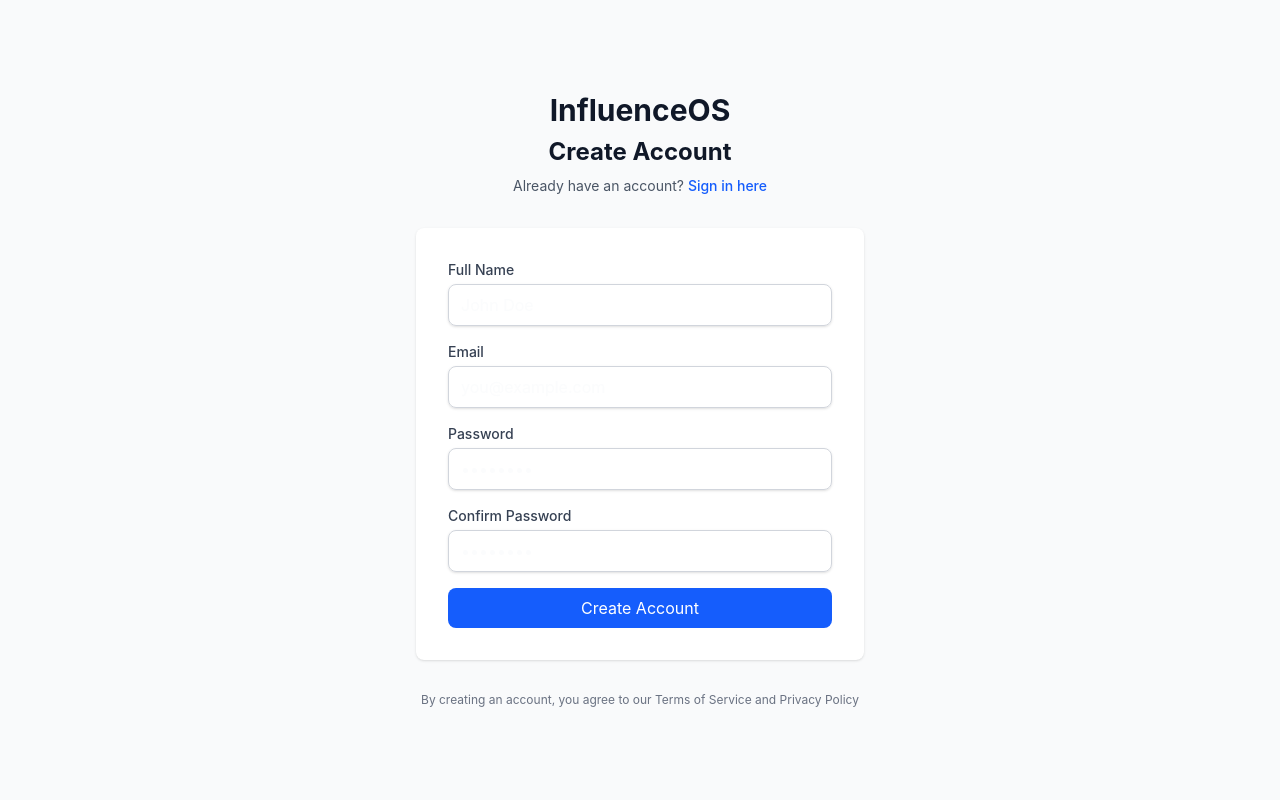
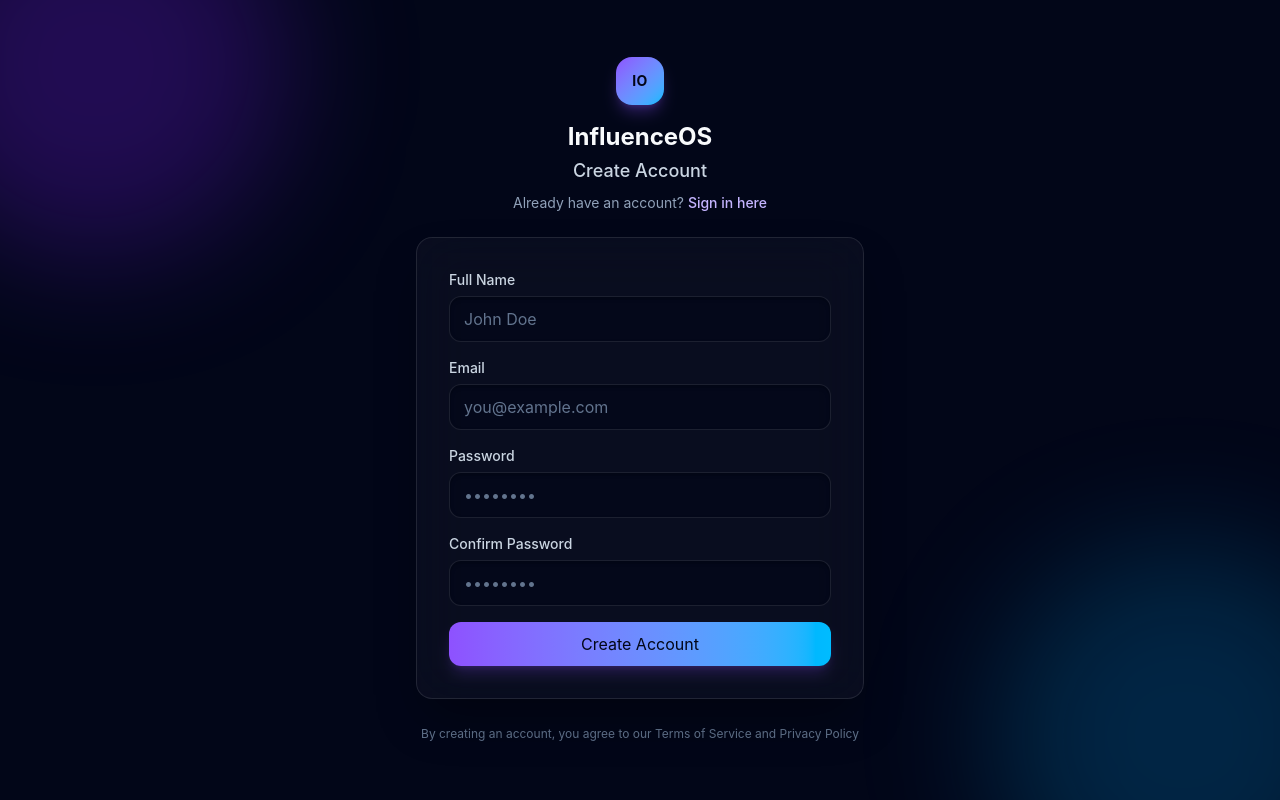
Before and after one commit to S0903487/influenceos, a React (Vite) app: page /register in a window 1280 px wide. Built offline with nearby package versions, Linux system fonts and the light colour scheme.

Commit message:
update manual

```diff
--- a/src/App.tsx
+++ b/src/App.tsx
@@ -2,6 +2,7 @@ import { BrowserRouter, Routes, Route, Navigate } from 'react-router-dom';
 import { QueryClient, QueryClientProvider } from '@tanstack/react-query';
 import { LoginPage, RegisterPage, ForgotPasswordPage } from './features/auth';
 import ProtectedRoute from './features/auth/components/ProtectedRoute';
+import PublicOnlyRoute from './features/auth/components/PublicOnlyRoute';
 import AppLayout from './components/layout/AppLayout';
 import DashboardPage from './features/dashboard/DashboardPage';
 import InfluencersPage from './features/influencers/InfluencersPage';
@@ -26,10 +27,12 @@ export function App() {
     <QueryClientProvider client={queryClient}>
       <BrowserRouter>
         <Routes>
-          {/* Public routes */}
-          <Route path="/login" element={<LoginPage />} />
-          <Route path="/register" element={<RegisterPage />} />
-          <Route path="/forgot-password" element={<ForgotPasswordPage />} />
+          {/* Public routes — redirect to the dashboard if already signed in */}
+          <Route element={<PublicOnlyRoute />}>
+            <Route path="/login" element={<LoginPage />} />
+            <Route path="/register" element={<RegisterPage />} />
+            <Route path="/forgot-password" element={<ForgotPasswordPage />} />
+          </Route>
 
           {/* Protected app routes */}
           <Route element={<ProtectedRoute />}>
--- /dev/null
+++ b/src/features/auth/components/AuthShell.tsx
@@ -0,0 +1,40 @@
+import type { ReactNode } from 'react';
+
+interface AuthShellProps {
+  title: string;
+  subtitle?: ReactNode;
+  children: ReactNode;
+  footer?: ReactNode;
+}
+
+/**
+ * Shared visual shell for the login / register / forgot-password pages.
+ * Matches the dark, violet-to-sky glass aesthetic used across the rest
+ * of the app (see Sidebar/Topbar/StatCard).
+ */
+export function AuthShell({ title, subtitle, children, footer }: AuthShellProps) {
+  return (
+    <div className="relative flex min-h-screen items-center justify-center overflow-hidden bg-slate-950 px-4 py-12">
+      {/* Ambient background glow, echoes the radial gradient in index.css */}
+      <div className="pointer-events-none absolute -top-32 -left-24 h-96 w-96 rounded-full bg-violet-600/25 blur-3xl" />
+      <div className="pointer-events-none absolute -bottom-32 -right-24 h-96 w-96 rounded-full bg-sky-500/20 blur-3xl" />
+
+      <div className="relative w-full max-w-md space-y-6">
+        <div className="text-center">
+          <div className="mx-auto mb-4 grid h-12 w-12 place-items-center rounded-2xl bg-gradient-to-br from-violet-500 to-sky-400 text-sm font-bold tracking-wide text-slate-950 shadow-lg shadow-violet-500/30">
+            IO
+          </div>
+          <h1 className="text-2xl font-bold text-slate-50">InfluenceOS</h1>
+          <h2 className="mt-1 text-lg font-medium text-slate-300">{title}</h2>
+          {subtitle && <p className="mt-2 text-sm text-slate-400">{subtitle}</p>}
+        </div>
+
+        <div className="rounded-2xl border border-white/10 bg-white/[0.03] p-8 shadow-2xl shadow-black/40 backdrop-blur-xl">
+          {children}
+        </div>
+
+        {footer && <div className="text-center text-sm text-slate-400">{footer}</div>}
+      </div>
+    </div>
+  );
+}
--- a/src/features/auth/components/LoginForm.tsx
+++ b/src/features/auth/components/LoginForm.tsx
@@ -4,6 +4,9 @@ import { useNavigate } from 'react-router-dom';
 import { AlertCircle, Loader2 } from 'lucide-react';
 import { loginSchema, type LoginFormData } from '../validators/loginSchema';
 import { useLogin } from '../hooks/useAuth';
+
+const inputClass =
+  'mt-1.5 block w-full rounded-xl border border-white/10 bg-slate-950/60 px-3.5 py-2.5 text-sm text-slate-100 placeholder:text-slate-500 shadow-inner shadow-black/20 outline-none transition focus:border-violet-400/60 focus:ring-2 focus:ring-violet-500/30';
 
 export function LoginForm() {
   const navigate = useNavigate();
@@ -30,44 +33,44 @@ export function LoginForm() {
   return (
     <form onSubmit={handleSubmit(onSubmit)} className="space-y-4">
       {serverError && (
-        <div className="flex items-center gap-2 rounded-lg bg-red-50 p-3 text-red-800">
-          <AlertCircle className="h-4 w-4" />
+        <div className="flex items-center gap-2 rounded-xl border border-red-500/30 bg-red-500/10 p-3 text-red-300">
+          <AlertCircle className="h-4 w-4 shrink-0" />
           <p className="text-sm">{serverError}</p>
         </div>
       )}
 
       <div>
-        <label htmlFor="email" className="block text-sm font-medium text-gray-700">
+        <label htmlFor="email" className="block text-sm font-medium text-slate-300">
           Email
         </label>
         <input
           {...register('email')}
           type="email"
           id="email"
-          className="mt-1 block w-full rounded-lg border border-gray-300 px-3 py-2 shadow-sm focus:border-blue-500 focus:outline-none focus:ring-1 focus:ring-blue-500"
+          className={inputClass}
           placeholder="you@example.com"
         />
-        {errors.email && <p className="mt-1 text-sm text-red-600">{errors.email.message}</p>}
+        {errors.email && <p className="mt-1.5 text-sm text-red-400">{errors.email.message}</p>}
       </div>
 
       <div>
-        <label htmlFor="password" className="block text-sm font-medium text-gray-700">
+        <label htmlFor="password" className="block text-sm font-medium text-slate-300">
           Password
         </label>
         <input
           {...register('password')}
           type="password"
           id="password"
-          className="mt-1 block w-full rounded-lg border border-gray-300 px-3 py-2 shadow-sm focus:border-blue-500 focus:outline-none focus:ring-1 focus:ring-blue-500"
+          className={inputClass}
           placeholder="••••••••"
         />
-        {errors.password && <p className="mt-1 text-sm text-red-600">{errors.password.message}</p>}
+        {errors.password && <p className="mt-1.5 text-sm text-red-400">{errors.password.message}</p>}
       </div>
 
       <button
         type="submit"
         disabled={isPending}
-        className="flex w-full items-center justify-center gap-2 rounded-lg bg-blue-600 px-4 py-2 font-medium text-white hover:bg-blue-700 disabled:bg-blue-400"
+        className="flex w-full items-center justify-center gap-2 rounded-xl bg-gradient-to-r from-violet-500 to-sky-400 px-4 py-2.5 font-medium text-slate-950 shadow-lg shadow-violet-500/20 transition hover:brightness-110 disabled:cursor-not-allowed disabled:opacity-60"
       >
         {isPending && <Loader2 className="h-4 w-4 animate-spin" />}
         {isPending ? 'Logging in...' : 'Log In'}
--- /dev/null
+++ b/src/features/auth/components/PublicOnlyRoute.tsx
@@ -0,0 +1,27 @@
+import { Navigate, Outlet } from 'react-router-dom'
+import { useIsAuthenticated } from '../hooks/useAuth'
+
+/**
+ * Wraps public-only routes (login, register, forgot-password).
+ * If the user already has a valid session, bounce them straight to the
+ * dashboard instead of showing the auth forms again.
+ */
+function PublicOnlyRoute() {
+  const { isAuthenticated, isLoading } = useIsAuthenticated()
+
+  if (isLoading) {
+    return (
+      <div className="flex min-h-screen items-center justify-center bg-slate-950 text-sm text-slate-400">
+        Checking session…
+      </div>
+    )
+  }
+
+  if (isAuthenticated) {
+    return <Navigate to="/dashboard" replace />
+  }
+
+  return <Outlet />
+}
+
+export default PublicOnlyRoute
--- a/src/features/auth/components/RegisterForm.tsx
+++ b/src/features/auth/components/RegisterForm.tsx
@@ -4,6 +4,9 @@ import { useNavigate } from 'react-router-dom';
 import { AlertCircle, Loader2 } from 'lucide-react';
 import { registerSchema, type RegisterFormData } from '../validators/registerSchema';
 import { useRegister } from '../hooks/useAuth';
+
+const inputClass =
+  'mt-1.5 block w-full rounded-xl border border-white/10 bg-slate-950/60 px-3.5 py-2.5 text-sm text-slate-100 placeholder:text-slate-500 shadow-inner shadow-black/20 outline-none transition focus:border-violet-400/60 focus:ring-2 focus:ring-violet-500/30';
 
 export function RegisterForm() {
   const navigate = useNavigate();
@@ -38,74 +41,74 @@ export function RegisterForm() {
   return (
     <form onSubmit={handleSubmit(onSubmit)} className="space-y-4">
       {serverError && (
-        <div className="flex items-center gap-2 rounded-lg bg-red-50 p-3 text-red-800">
-          <AlertCircle className="h-4 w-4" />
+        <div className="flex items-center gap-2 rounded-xl border border-red-500/30 bg-red-500/10 p-3 text-red-300">
+          <AlertCircle className="h-4 w-4 shrink-0" />
           <p className="text-sm">{serverError}</p>
         </div>
       )}
 
       <div>
-        <label htmlFor="name" className="block text-sm font-medium text-gray-700">
+        <label htmlFor="name" className="block text-sm font-medium text-slate-300">
           Full Name
         </label>
         <input
           {...registerField('name')}
           type="text"
           id="name"
-          className="mt-1 block w-full rounded-lg border border-gray-300 px-3 py-2 shadow-sm focus:border-blue-500 focus:outline-none focus:ring-1 focus:ring-blue-500"
+          className={inputClass}
           placeholder="John Doe"
         />
-        {errors.name && <p className="mt-1 text-sm text-red-600">{errors.name.message}</p>}
+        {errors.name && <p className="mt-1.5 text-sm text-red-400">{errors.name.message}</p>}
       </div>
 
       <div>
-        <label htmlFor="email" className="block text-sm font-medium text-gray-700">
+        <label htmlFor="email" className="block text-sm font-medium text-slate-300">
           Email
         </label>
         <input
           {...registerField('email')}
           type="email"
           id="email"
-          className="mt-1 block w-full rounded-lg border border-gray-300 px-3 py-2 shadow-sm focus:border-blue-500 focus:outline-none focus:ring-1 focus:ring-blue-500"
+          className={inputClass}
           placeholder="you@example.com"
         />
-        {errors.email && <p className="mt-1 text-sm text-red-600">{errors.email.message}</p>}
+        {errors.email && <p className="mt-1.5 text-sm text-red-400">{errors.email.message}</p>}
       </div>
 
       <div>
-        <label htmlFor="password" className="block text-sm font-medium text-gray-700">
+        <label htmlFor="password" className="block text-sm font-medium text-slate-300">
           Password
         </label>
         <input
           {...registerField('password')}
           type="password"
           id="password"
-          className="mt-1 block w-full rounded-lg border border-gray-300 px-3 py-2 shadow-sm focus:border-blue-500 focus:outline-none focus:ring-1 focus:ring-blue-500"
+          className={inputClass}
           placeholder="••••••••"
         />
-        {errors.password && <p className="mt-1 text-sm text-red-600">{errors.password.message}</p>}
+        {errors.password && <p className="mt-1.5 text-sm text-red-400">{errors.password.message}</p>}
       </div>
 
       <div>
-        <label htmlFor="confirmPassword" className="block text-sm font-medium text-gray-700">
+        <label htmlFor="confirmPassword" className="block text-sm font-medium text-slate-300">
           Confirm Password
         </label>
         <input
           {...registerField('confirmPassword')}
           type="password"
           id="confirmPassword"
-          className="mt-1 block w-full rounded-lg border border-gray-300 px-3 py-2 shadow-sm focus:border-blue-500 focus:outline-none focus:ring-1 focus:ring-blue-500"
+          className={inputClass}
           placeholder="••••••••"
         />
         {errors.confirmPassword && (
-          <p className="mt-1 text-sm text-red-600">{errors.confirmPassword.message}</p>
+          <p className="mt-1.5 text-sm text-red-400">{errors.confirmPassword.message}</p>
         )}
       </div>
 
       <button
         type="submit"
         disabled={isPending}
-        className="flex w-full items-center justify-center gap-2 rounded-lg bg-blue-600 px-4 py-2 font-medium text-white hover:bg-blue-700 disabled:bg-blue-400"
+        className="flex w-full items-center justify-center gap-2 rounded-xl bg-gradient-to-r from-violet-500 to-sky-400 px-4 py-2.5 font-medium text-slate-950 shadow-lg shadow-violet-500/20 transition hover:brightness-110 disabled:cursor-not-allowed disabled:opacity-60"
       >
         {isPending && <Loader2 className="h-4 w-4 animate-spin" />}
         {isPending ? 'Creating Account...' : 'Create Account'}
--- a/src/features/auth/pages/ForgotPasswordPage.tsx
+++ b/src/features/auth/pages/ForgotPasswordPage.tsx
@@ -5,6 +5,7 @@ import { z } from 'zod';
 import { AlertCircle, Loader2, CheckCircle } from 'lucide-react';
 import { useState } from 'react';
 import { usePasswordReset } from '../hooks/useAuth';
+import { AuthShell } from '../components/AuthShell';
 
 const forgotPasswordSchema = z.object({
   email: z.string().email('Invalid email address').min(1, 'Email is required'),
@@ -44,86 +45,68 @@ export function ForgotPasswordPage() {
 
   if (submitted) {
     return (
-      <div className="flex min-h-screen items-center justify-center bg-gray-50 px-4 py-12 sm:px-6 lg:px-8">
-        <div className="w-full max-w-md space-y-8">
-          <div className="rounded-lg bg-white p-8 shadow">
-            <div className="flex flex-col items-center space-y-4">
-              <CheckCircle className="h-12 w-12 text-green-600" />
-              <div className="text-center">
-                <h2 className="text-2xl font-bold text-gray-900">Check your email</h2>
-                <p className="mt-2 text-sm text-gray-600">
-                  We sent a password reset link to <span className="font-medium">{getValues('email')}</span>
+      <AuthShell title="Reset Password">
+        <div className="flex flex-col items-center space-y-4 text-center">
+          <div className="grid h-12 w-12 place-items-center rounded-full bg-emerald-500/15">
+            <CheckCircle className="h-7 w-7 text-emerald-400" />
+          </div>
+          <div>
+            <h2 className="text-xl font-semibold text-slate-50">Check your email</h2>
+            <p className="mt-2 text-sm text-slate-400">
+              We sent a password reset link to{' '}
+              <span className="font-medium text-slate-200">{getValues('email')}</span>
             </p>
-                <p className="mt-4 text-sm text-gray-500">
-                  Redirecting to login in a few seconds...
-                </p>
+            <p className="mt-4 text-sm text-slate-500">Redirecting to login in a few seconds...</p>
           </div>
-              <Link
-                to="/login"
-                className="mt-4 font-medium text-blue-600 hover:text-blue-500"
-              >
+          <Link to="/login" className="mt-2 font-medium text-violet-300 hover:text-violet-200">
             Back to login
           </Link>
         </div>
-          </div>
-        </div>
-      </div>
+      </AuthShell>
     );
   }
 
   return (
-    <div className="flex min-h-screen items-center justify-center bg-gray-50 px-4 py-12 sm:px-6 lg:px-8">
-      <div className="w-full max-w-md space-y-8">
-        <div className="text-center">
-          <h1 className="text-3xl font-bold text-gray-900">InfluenceOS</h1>
-          <h2 className="mt-2 text-2xl font-bold text-gray-900">Reset Password</h2>
-          <p className="mt-2 text-sm text-gray-600">
-            Enter your email and we'll send you a link to reset your password.
-          </p>
-        </div>
-
-        <div className="rounded-lg bg-white p-8 shadow">
+    <AuthShell
+      title="Reset Password"
+      subtitle="Enter your email and we'll send you a link to reset your password."
+      footer={
+        <Link to="/login" className="font-medium text-violet-300 hover:text-violet-200">
+          Back to login
+        </Link>
+      }
+    >
       <form onSubmit={handleSubmit(onSubmit)} className="space-y-4">
         {serverError && (
-              <div className="flex items-center gap-2 rounded-lg bg-red-50 p-3 text-red-800">
-                <AlertCircle className="h-4 w-4" />
+          <div className="flex items-center gap-2 rounded-xl border border-red-500/30 bg-red-500/10 p-3 text-red-300">
+            <AlertCircle className="h-4 w-4 shrink-0" />
             <p className="text-sm">{serverError}</p>
           </div>
         )}
 
         <div>
-              <label htmlFor="email" className="block text-sm font-medium text-gray-700">
+          <label htmlFor="email" className="block text-sm font-medium text-slate-300">
             Email
           </label>
           <input
             {...register('email')}
             type="email"
             id="email"
-                className="mt-1 block w-full rounded-lg border border-gray-300 px-3 py-2 shadow-sm focus:border-blue-500 focus:outline-none focus:ring-1 focus:ring-blue-500"
+            className="mt-1.5 block w-full rounded-xl border border-white/10 bg-slate-950/60 px-3.5 py-2.5 text-sm text-slate-100 placeholder:text-slate-500 shadow-inner shadow-black/20 outline-none transition focus:border-violet-400/60 focus:ring-2 focus:ring-violet-500/30"
             placeholder="you@example.com"
           />
-              {errors.email && (
-                <p className="mt-1 text-sm text-red-600">{errors.email.message}</p>
-              )}
+          {errors.email && <p className="mt-1.5 text-sm text-red-400">{errors.email.message}</p>}
         </div>
 
         <button
           type="submit"
           disabled={isPending}
-              className="flex w-full items-center justify-center gap-2 rounded-lg bg-blue-600 px-4 py-2 font-medium text-white hover:bg-blue-700 disabled:bg-blue-400"
+          className="flex w-full items-center justify-center gap-2 rounded-xl bg-gradient-to-r from-violet-500 to-sky-400 px-4 py-2.5 font-medium text-slate-950 shadow-lg shadow-violet-500/20 transition hover:brightness-110 disabled:cursor-not-allowed disabled:opacity-60"
         >
           {isPending && <Loader2 className="h-4 w-4 animate-spin" />}
           {isPending ? 'Sending...' : 'Send Reset Link'}
         </button>
       </form>
-        </div>
-
-        <div className="text-center">
-          <Link to="/login" className="font-medium text-blue-600 hover:text-blue-500">
-            Back to login
-          </Link>
-        </div>
-      </div>
-    </div>
+    </AuthShell>
   );
 }
--- a/src/features/auth/pages/LoginPage.tsx
+++ b/src/features/auth/pages/LoginPage.tsx
@@ -1,34 +1,29 @@
 import { Link } from 'react-router-dom';
 import { LoginForm } from '../components/LoginForm';
+import { AuthShell } from '../components/AuthShell';
 
 export function LoginPage() {
   return (
-    <div className="flex min-h-screen items-center justify-center bg-gray-50 px-4 py-12 sm:px-6 lg:px-8">
-      <div className="w-full max-w-md space-y-8">
-        <div className="text-center">
-          <h1 className="text-3xl font-bold text-gray-900">InfluenceOS</h1>
-          <h2 className="mt-2 text-2xl font-bold text-gray-900">Sign In</h2>
-          <p className="mt-2 text-sm text-gray-600">
+    <AuthShell
+      title="Sign In"
+      subtitle={
+        <>
           Or{' '}
-            <Link to="/register" className="font-medium text-blue-600 hover:text-blue-500">
+          <Link to="/register" className="font-medium text-violet-300 hover:text-violet-200">
             create a new account
           </Link>
-          </p>
-        </div>
-
-        <div className="rounded-lg bg-white p-8 shadow">
-          <LoginForm />
-        </div>
-
-        <div className="text-center">
-          <p className="text-sm text-gray-600">
+        </>
+      }
+      footer={
+        <>
           Forgot your password?{' '}
-            <Link to="/forgot-password" className="font-medium text-blue-600 hover:text-blue-500">
+          <Link to="/forgot-password" className="font-medium text-violet-300 hover:text-violet-200">
             Reset it here
           </Link>
-          </p>
-        </div>
-      </div>
-    </div>
+        </>
+      }
+    >
+      <LoginForm />
+    </AuthShell>
   );
 }
--- a/src/features/auth/pages/RegisterPage.tsx
+++ b/src/features/auth/pages/RegisterPage.tsx
@@ -1,29 +1,26 @@
 import { Link } from 'react-router-dom';
 import { RegisterForm } from '../components/RegisterForm';
+import { AuthShell } from '../components/AuthShell';
 
 export function RegisterPage() {
   return (
-    <div className="flex min-h-screen items-center justify-center bg-gray-50 px-4 py-12 sm:px-6 lg:px-8">
-      <div className="w-full max-w-md space-y-8">
-        <div className="text-center">
-          <h1 className="text-3xl font-bold text-gray-900">InfluenceOS</h1>
-          <h2 className="mt-2 text-2xl font-bold text-gray-900">Create Account</h2>
-          <p className="mt-2 text-sm text-gray-600">
-            Already have an account?{' '}
-            <Link to="/login" className="font-medium text-blue-600 hover:text-blue-500">
-              Sign in here
-            </Link>
-          </p>
-        </div>
-
-        <div className="rounded-lg bg-white p-8 shadow">
-          <RegisterForm />
-        </div>
-
-        <div className="text-center text-xs text-gray-500">
+    <AuthShell
+      title="Create Account"
+      subtitle={
+        <>
+          Already have an account?{' '}
+          <Link to="/login" className="font-medium text-violet-300 hover:text-violet-200">
+            Sign in here
+          </Link>
+        </>
+      }
+      footer={
+        <span className="text-xs text-slate-500">
           By creating an account, you agree to our Terms of Service and Privacy Policy
-        </div>
-      </div>
-    </div>
+        </span>
+      }
+    >
+      <RegisterForm />
+    </AuthShell>
   );
 }
```
Lines whose indentation alone changed are shown as unchanged.
